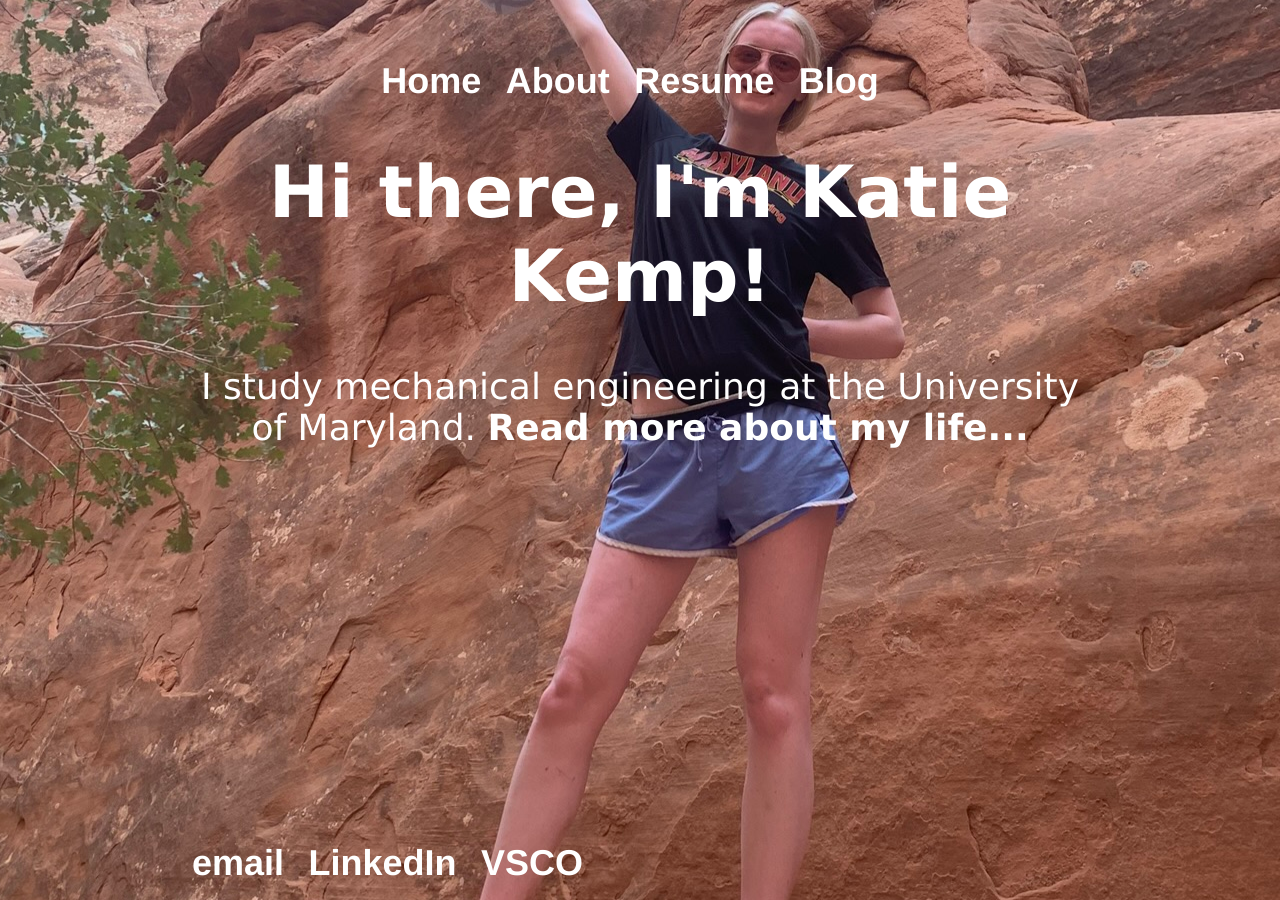
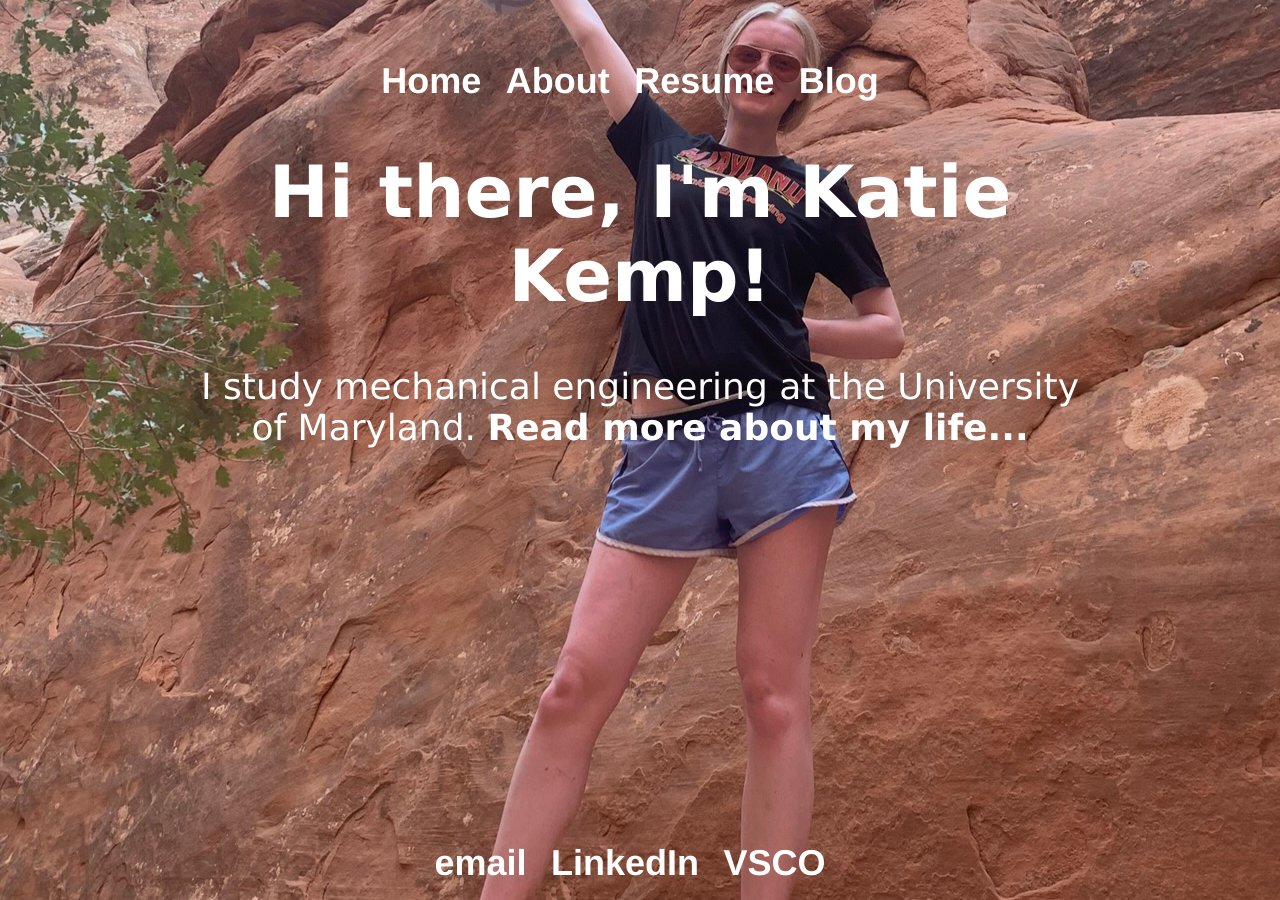
Before and after one commit to katherinekemp/katherinekemp.github.io, a Jekyll site: the page built from index.html, in a window 1280 px wide. Built offline with Jekyll 4.4.1, drawn with Linux system fonts in a browser that asks for light colours.

Commit message:
Update home.html

```diff
--- a/_layouts/home.html
+++ b/_layouts/home.html
@@ -13,7 +13,8 @@
 			footer {
 				position:absolute;
    				bottom:0;
-				center:0;
+				left:0;
+				right:0;
 				text-align: center;
 			}
 			div {text-align: center;}
```
